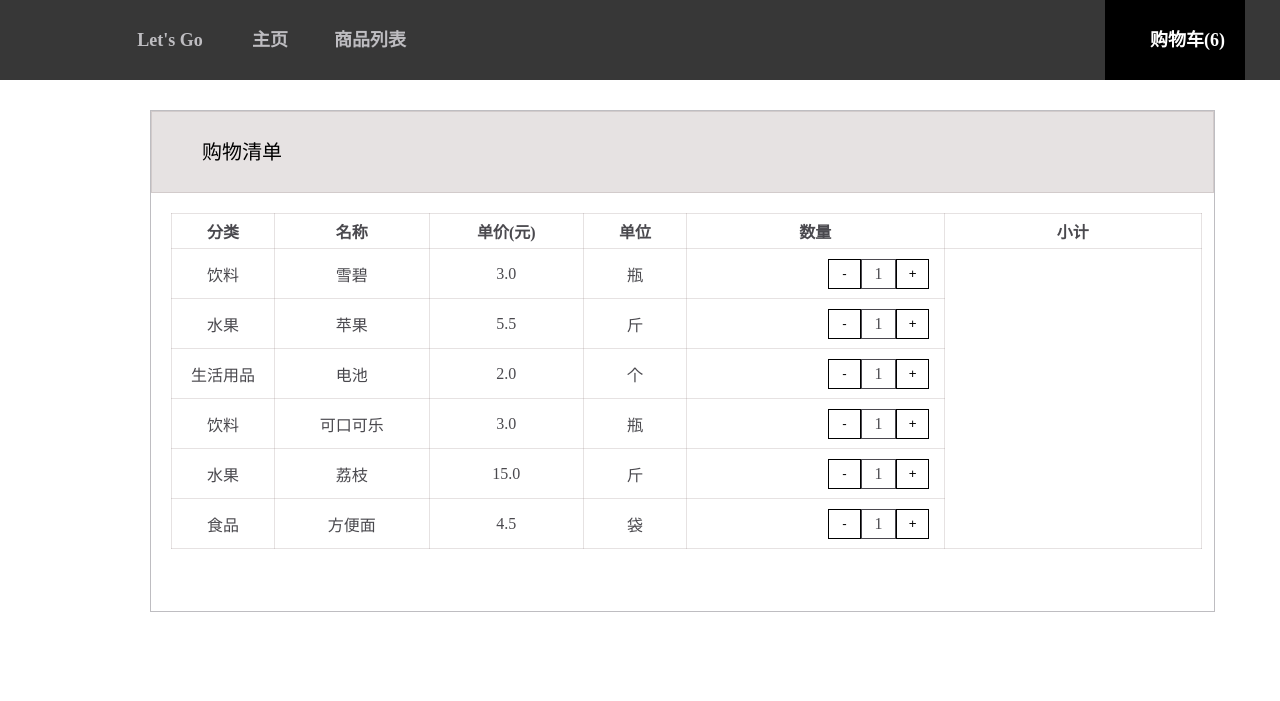
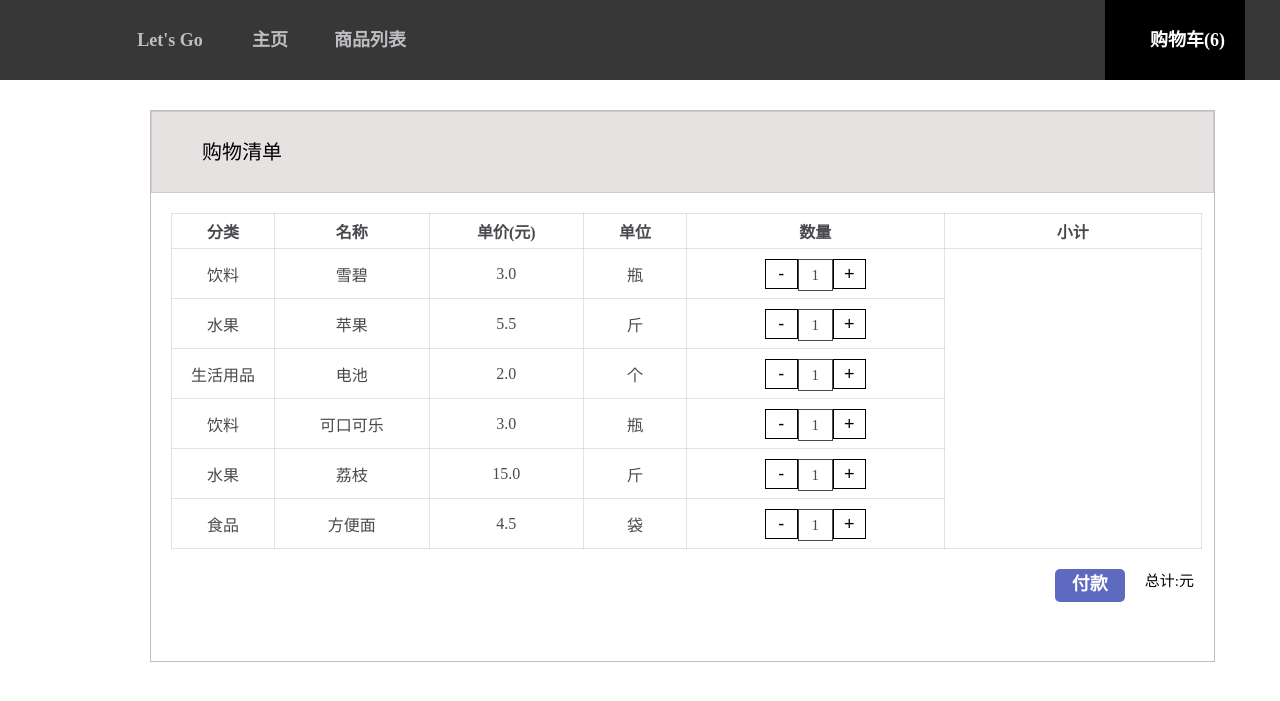
Before and after one commit to g6222/gf, a Django app: page /shop_cart/ in a window 1280 px wide; the page is wider, and only the part inside the window is pictured. Shown: the top 701 px of that part. Run offline with Django 3.2, Linux system fonts and the light colour scheme; data comes from the database, SQL or seed files in the repository; both versions use the stored data as it was after the commit; some libraries are stand-ins or nearby versions.

Commit message:
Modified templates to display posts from database.

```diff
--- a/blog/static/css/shop_cart.css
+++ b/blog/static/css/shop_cart.css
@@ -1,7 +1,7 @@
 .list{
     background-color: white;
     margin: 30px 150px;
-    height:500px;
+    height: 550px;
     border-style: solid;
     border-color: #bebdc1;
     border-width: 1px;
@@ -33,26 +33,51 @@ td
   {
     height:50px;
   }
+.package{
+    border:0px solid;
+    width: 110px;
+    text-align: center;
+    height: 30px;
+    margin: auto;
+}
 .reduce{
     border:1px solid;
     background-color: white;
     width: 33px;
     height: 30px;
-    float: left;
-    margin-left: 140px;
+    font-size: 18px;
 }
 .word{
     border:1px solid;
     background-color: white;
     width: 33px;
-    height: 28px;
-    float: left;
-    line-height: 28px;
+    height: 30px;
+    font-size: 15px;
+    display: inline-block;
+    line-height: 30px;
 }
 .plus{
     border:1px solid;
     background-color: white;
     width: 33px;
     height: 30px;
-    float: left;
+    font-size: 18px;
 }
+.paymentButton{
+    background-color: #5e6ac0;
+    width: 70px;
+    font-size:18px;
+    border-radius:5px;
+    color: white;
+    font-weight: bold;
+    cursor: pointer;
+    text-align: center;
+    float: right;
+    margin-right: 20px;
+    height: 33px;
+}
+p{
+    font-size: 15px;
+    margin-right: 20px;
+    float: right;
+}
--- a/blog/static/js/home.js
+++ b/blog/static/js/home.js
@@ -7,3 +7,6 @@ function shoppingList(){
 function cart() {
     location.href = '/shop_cart';
 }
+function payment() {
+    location.href = '/'
+}
--- /dev/null
+++ b/blog/static/js/shop_cart.js
@@ -0,0 +1,20 @@
+$(document).ready(function(){
+    $('button').click(function(){
+        console.log($(this).attr('class'))
+        console.log($(this).attr('id'))
+        $.ajax({
+            url: "/shop_cart/",
+            type: "POST",
+            data: {class:$(this).attr('class'),
+                id:$(this).attr('id')},
+            success:function(sum_count) {
+                $("number1").text(sum_count);
+            }
+        })
+        if(button = plus){
+            sum_count+1
+        }else{
+            sum_count-1
+        }
+    })
+})
--- a/blog/templates/blog/shop_cart.html
+++ b/blog/templates/blog/shop_cart.html
@@ -2,6 +2,9 @@
 {% load staticfiles %}
 {% block css %}
     <link rel="stylesheet" href="{% static 'css/shop_cart.css' %}">
+    <script src="http://ajax.aspnetcdn.com/ajax/jQuery/jquery-1.8.0.js"></script>
+    <script type="text/javascript" src="{% static 'js/shop_cart.js' %}"></script>
+    <script type="text/javascript" src="{% static 'js/home.js' %}"></script>
 {% endblock %}
 {%  block cart  %}active{% endblock %}
 {% block content %}
@@ -22,11 +25,11 @@
                     <td>{{ purchase.name }}</td>
                     <td>{{ purchase.price }}</td>
                     <td>{{ purchase.unit }}</td>
-                    <td><button class="reduce">-</button>
-                        <div class="word">{{ purchase.count }}</div>
-                        <button class="plus">+</button></td>
+                    <td><div class="package"><button class="reduce" id="{{ purchase.goods_id }}" >-</button><div class="word">{{ purchase.count }}</div><button class="plus" id="{{ purchase.goods_id }}">+</button></div></td>
             </tr>
                 {% endfor %}
         </table>
+<p>总计:元</p>
+<div class="paymentButton" onclick="payment()">付款</div>
 </div>
     {% endblock content %}
--- a/blog/views.py
+++ b/blog/views.py
@@ -25,5 +25,9 @@ def shopping_list(request):
     return render(request, 'blog/shopping_list.html', {'goods': goods,'total_count' : Purchase.total()})
 def shop_cart(request):
     purchase = Purchase.objects.all()
-
+    if request.method =="POST":
+        counts = Purchase.objects.filter(goods_id=(request.POST['id']))
+        if counts:
+            counts[0].count = counts[0].count+1
+            counts[0].save()
     return render(request, 'blog/shop_cart.html', {'total_count' : Purchase.total(),'purchase':purchase})
```
Also changed, not shown: db.sqlite3.
